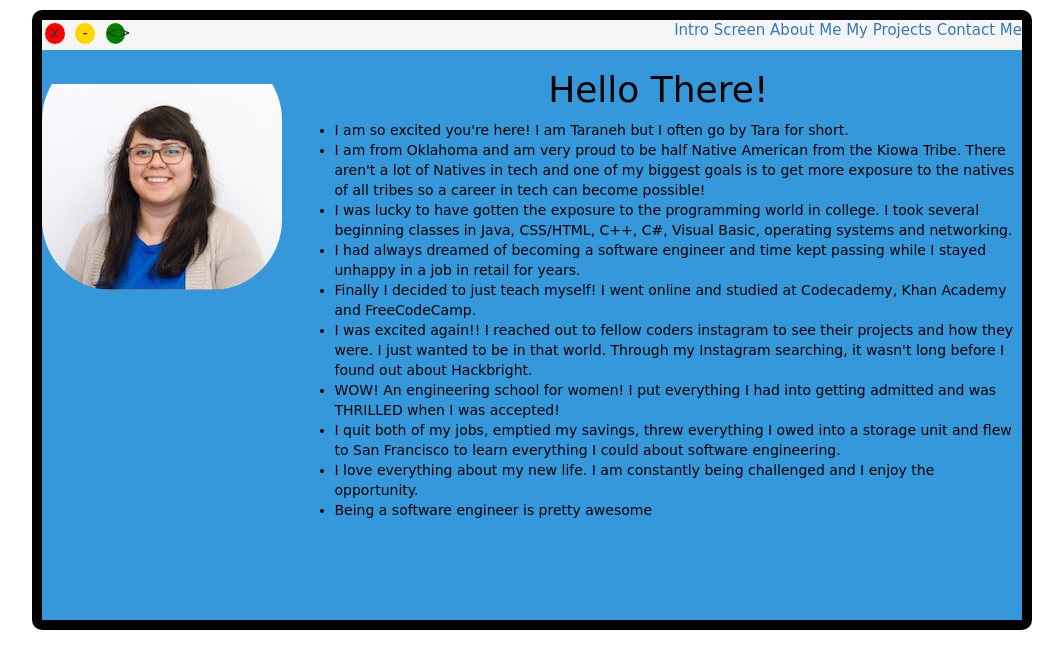
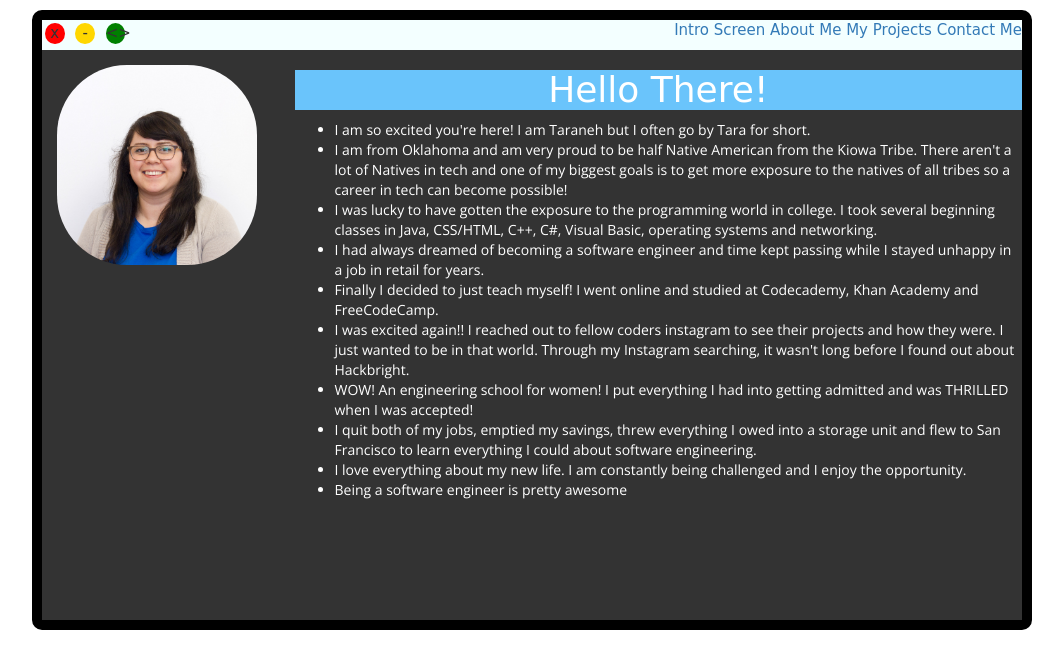
Before and after one commit to tarzioo/personal-portfolio, a PHP site: page /base.html in a window 1280 px wide, after a click on "About Me". Shown: the top 669 px of the page, without its empty margins (108-1171 px from the left). Run offline with PHP 8.4, Linux system fonts and the light colour scheme; some web fonts are replaced.

Commit message:
modified terminal typing in intoro div, changed coloring for about-me, projects and contact div

```diff
--- a/base.html
+++ b/base.html
@@ -5,6 +5,7 @@
         <link rel="stylesheet"
             href="https://maxcdn.bootstrapcdn.com/bootstrap/3.3.5/css/bootstrap.min.css">
             <link href="https://fonts.googleapis.com/css?family=Baloo+Tamma|Open+Sans" rel="stylesheet">
+            <!-- <link href="https://fonts.googleapis.com/css?family=Aldrich|Open+Sans" rel="stylesheet"> -->
             <link rel="stylesheet" type="text/css" href="static/styles.css">
             <meta http-equiv="Content-Type" content="text/html; charset=utf-8" />
     </head>
@@ -30,9 +31,9 @@
 
                         <div id="intro" class="sections">
                             <div class="css-typing">
-                                <p>taraneh: vagrant $ Hello I am Taraneh</p>
-                                <p>taraneh: vagrant $ I am from oklahoma</p>
-                                <p>taraneh: vagrant $ I am a Hackbright grad
+                                <p>taraneh: ~ $ Hello I am Taraneh</p>
+                                <p>taraneh: ~ $ I am from oklahoma</p>
+                                <p>taraneh: ~ $ I am a Hackbright grad
                                 <span> | </span></p>
                             </div>
 
@@ -40,7 +41,7 @@
                         <div id="about-me" class="sections">
                             <div class="row">
                                 <div class="col-xs-3" id="profile-pic">
-                                    <img src="static/img/profile-pic.png"/>
+                                    <img src="static/img/profile-pic.jpg"/>
                                 </div>
                                 <div class="col-xs-9" id="about-me-speech">
                                     <div class="headers">
--- a/static/styles.css
+++ b/static/styles.css
@@ -3,8 +3,9 @@ body {
    font-family: 'Baloo Tamma', cursive;
 }
 
+
 #full-screen {
-    background-color: rgba(0, 0, 0, 0.75);
+    background-color: #333333;
     height: 340px;
     width: 645px;
     border-style: solid;
@@ -44,8 +45,18 @@ body {
     overflow-y: hidden;
     overflow-x: hidden;
     display: none;
-    color: black;
-    background: rgba(52, 152, 219, 1);
+    color: white;
+    background: #333333;
+}
+
+#about-me img {
+    height: 200px;
+    float: left;
+    margin: 15px;
+}
+
+#about-me li {
+    font-family: 'Open Sans', sans-serif;
 }
 
 #projects {
@@ -54,8 +65,8 @@ body {
     overflow-y: hidden;
     overflow-x: hidden;
     display: none;
-    background: silver;
-    color: black;
+    background: #333333;
+    color: white;
 }
 
 #project-table {
@@ -72,13 +83,14 @@ body {
     overflow-y: hidden;
     overflow-x: hidden;
     display: none;
-    color: black;
-    background: white;
+    color: white;
+    background: #333333;
 }
 #logos {
     margin: 0 auto;
     text-align: center;
     padding: 10%;
+    background-color: rgba(255, 255, 255, 1);
 }
 .logos img{
     display: inline-block;
@@ -91,6 +103,7 @@ body {
 
 .headers {
     text-align: center;
+    background-color: #6AC4FB;
 }
 
 #header {
@@ -98,7 +111,7 @@ body {
 }
 
 #toolbar {
-    background-color: #F5F5F5;
+    background-color: #F3FFFF;
     height: 5%;
     font-size: 8px;
 }
```
Also changed, not shown: static/img/profile-pic.jpg (added), static/img/profile-pic.png (deleted), 3 other files.
